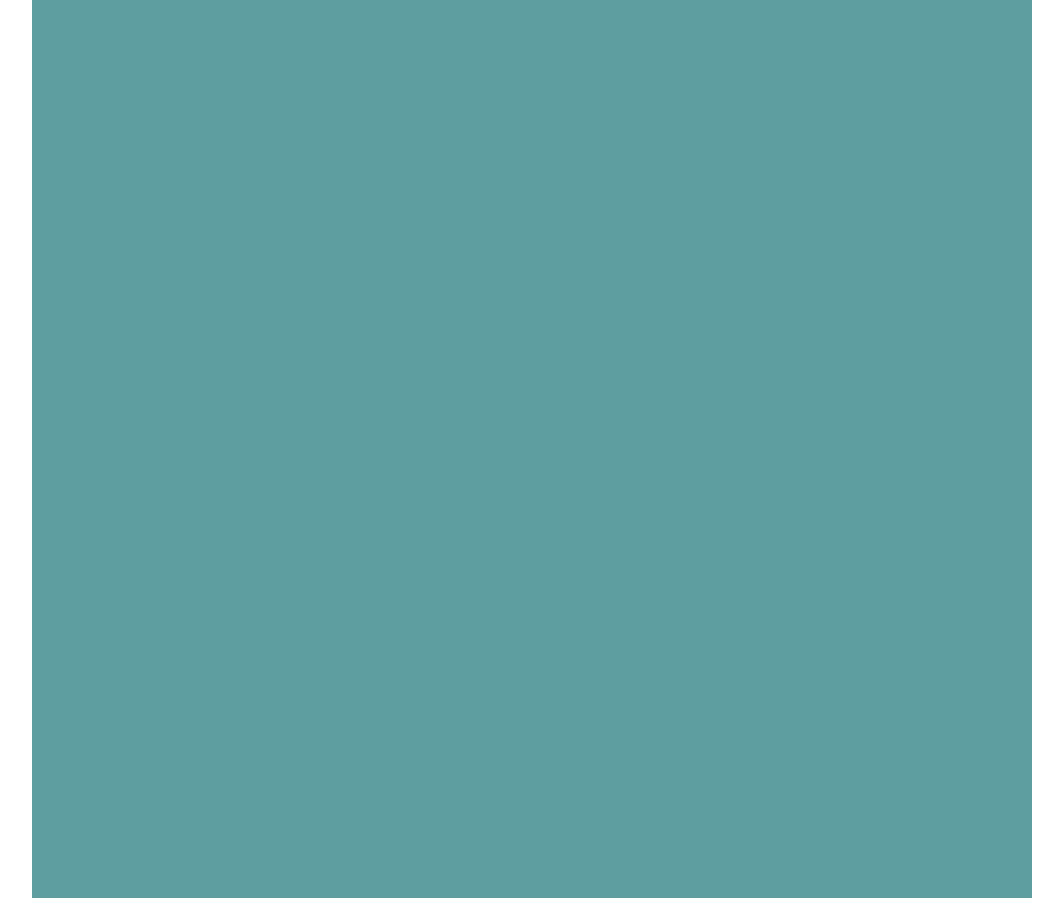
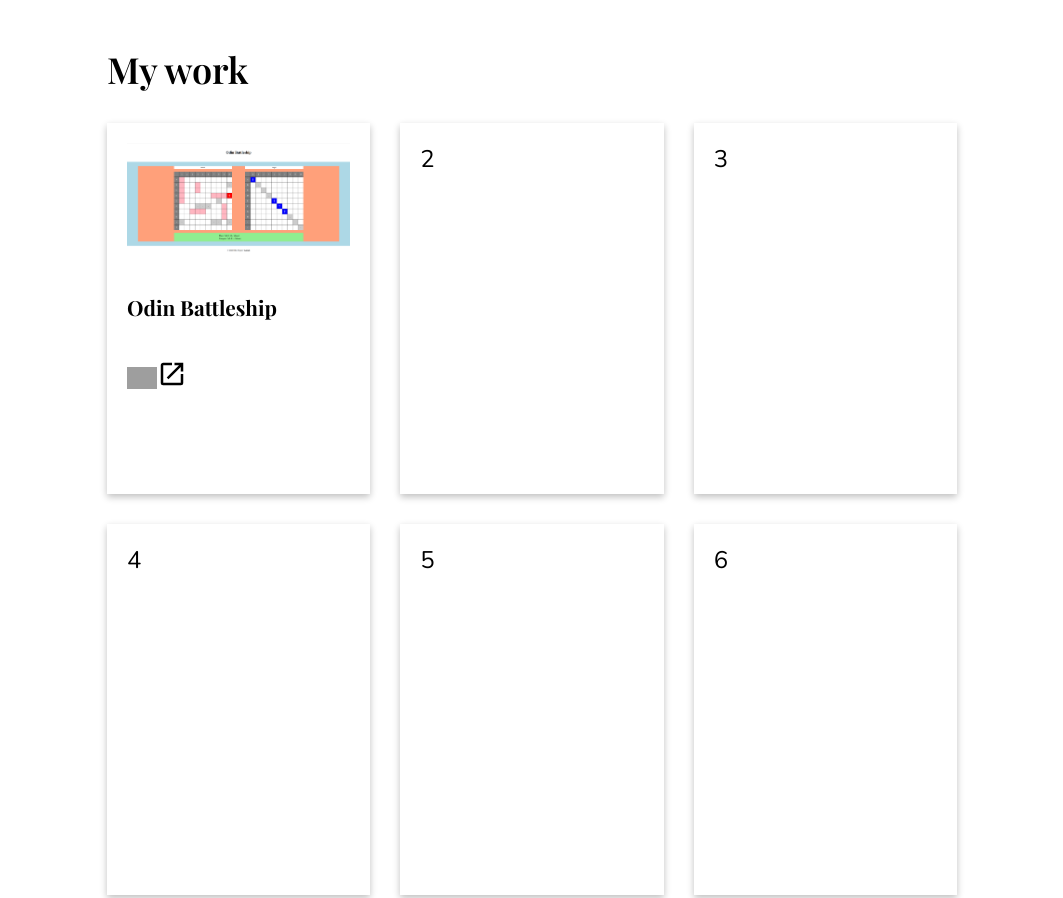
Before and after one commit to eudooyoung/odin-homepage, a website built with webpack: page src/template.html in a window 1280 px wide. Shown: the part 680-1578 px from the top of the page, without its empty margins (160-1223 px from the left). Built offline with nearby package versions, Linux system fonts and the light colour scheme; grey boxes are pictures that could not be loaded; files whose address does not match are found by name; a web font is replaced by a local one.

Commit message:
feat: add project-cards

```diff
--- a/src/style.css
+++ b/src/style.css
@@ -1,8 +1,8 @@
 :root {
   --header-background: #0891b2;
-  --profile-description-background: #f1f1f1;
+  --profile-description-background: #fff;
   --box-shadow-light: 0 3px 7px #c0c0c0;
-  --box-shadow-dark: 0 1px 4px #4c4c4c;
+  --box-shadow-dark: 0 3px 7px #4c4c4c;
   --font-header: "Playfair Display", serif;
   --font-paragraph: "Nunito", sans-serif;
   --text-shadow: 0 2px 2px #8c8c8c;
@@ -24,7 +24,7 @@ body {
   max-width: 70dvw;
 
   display: grid;
-  grid-template-rows: 650px 1100px 450px;
+  grid-template-rows: 650px 1000px 450px;
 }
 
 header {
@@ -105,7 +105,36 @@ h2 {
 }
 
 main {
-  background-color: #5f9ea0;
+  margin: 75px;
+  display: flex;
+  flex-direction: column;
+  row-gap: 30px;
+}
+
+.project-container {
+  flex: 1;
+
+  display: grid;
+  grid-template-columns: repeat(3, 1fr);
+  grid-template-rows: repeat(2, 1fr);
+  gap: 30px;
+}
+
+.project-card {
+  box-shadow: var(--box-shadow-light);
+  padding: 20px;
+
+  display: grid;
+}
+
+h3 {
+  font-family: var(--font-header);
+  font-size: 1.3rem;
+  /* font-weight: 400; */
+}
+
+.project-card > img {
+  max-width: 100%;
 }
 
 footer {
--- a/src/template.html
+++ b/src/template.html
@@ -49,7 +49,35 @@
         </div>
       </div>
     </header>
-    <main>main</main>
+    <main>
+      <h2>My work</h2>
+      <div class="project-container">
+        <div class="project-card">
+          <img src="./img/odin-battleship.png" alt="odin-battle-ship" />
+          <h3>Odin Battleship</h3>
+          <div class="link-container">
+            <a
+              href="https://github.com/eudooyoung/odin-battleship"
+              target="_blank"
+              rel="noreferrer"
+              ><img
+                src="https://cdn.jsdelivr.net/gh/devicons/devicon@latest/icons/github/github-original.svg" /></a
+            ><a
+              href="https://eudooyoung.github.io/odin-battleship/"
+              target="_blank"
+              rel="noreferrer"
+              ><img src="./img/open-in-new.svg" alt="open-in-new"
+            /></a>
+          </div>
+          <p class="project-description"></p>
+        </div>
+        <div class="project-card">2</div>
+        <div class="project-card">3</div>
+        <div class="project-card">4</div>
+        <div class="project-card">5</div>
+        <div class="project-card">6</div>
+      </div>
+    </main>
     <footer>footer</footer>
   </body>
 </html>
```
Also changed, not shown: src/img/odin-battleship.png (added), src/img/odin-library.png (added), src/img/odin-todo-list.png (added), src/img/odin-wethear-app.png (added).
